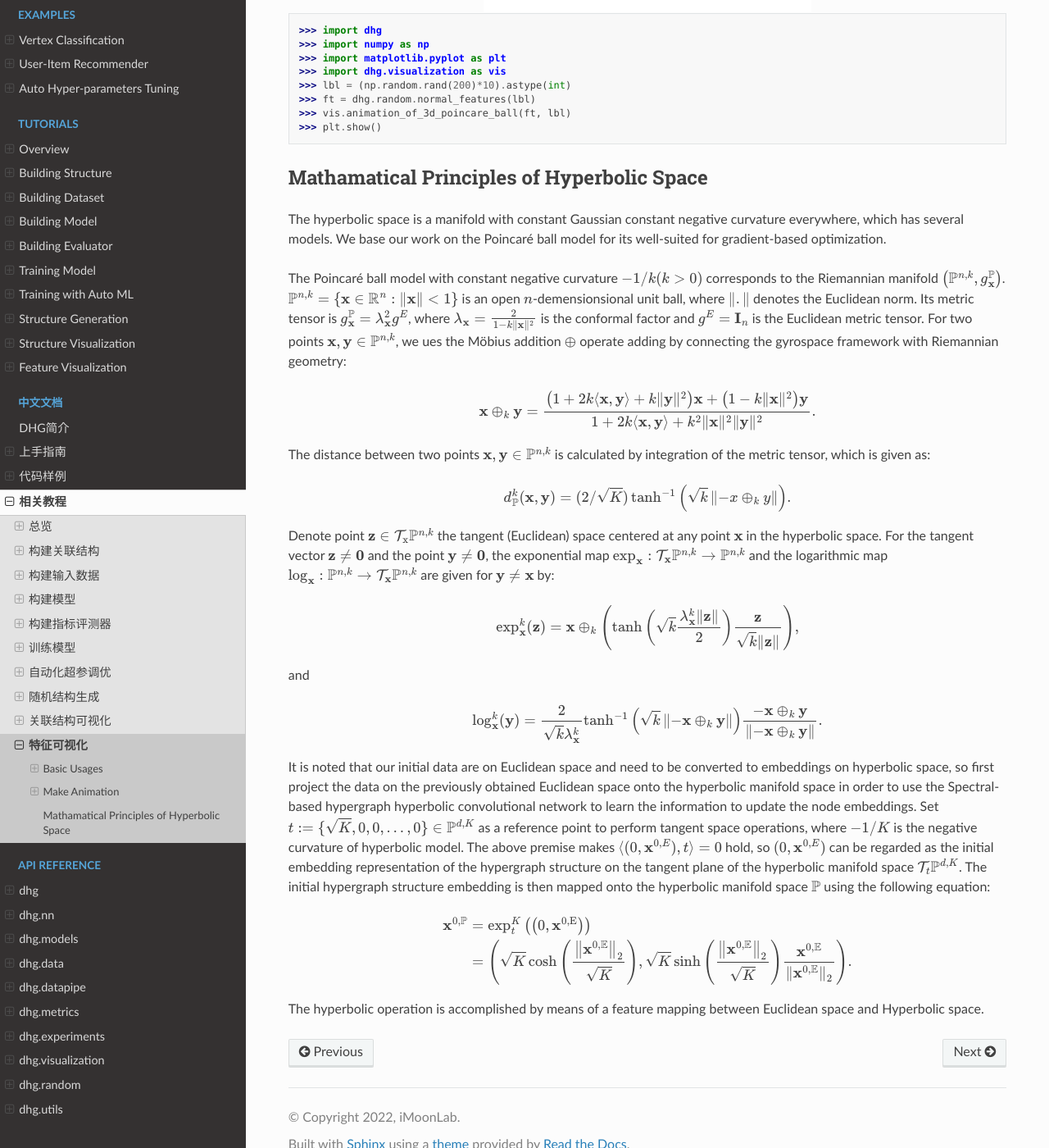
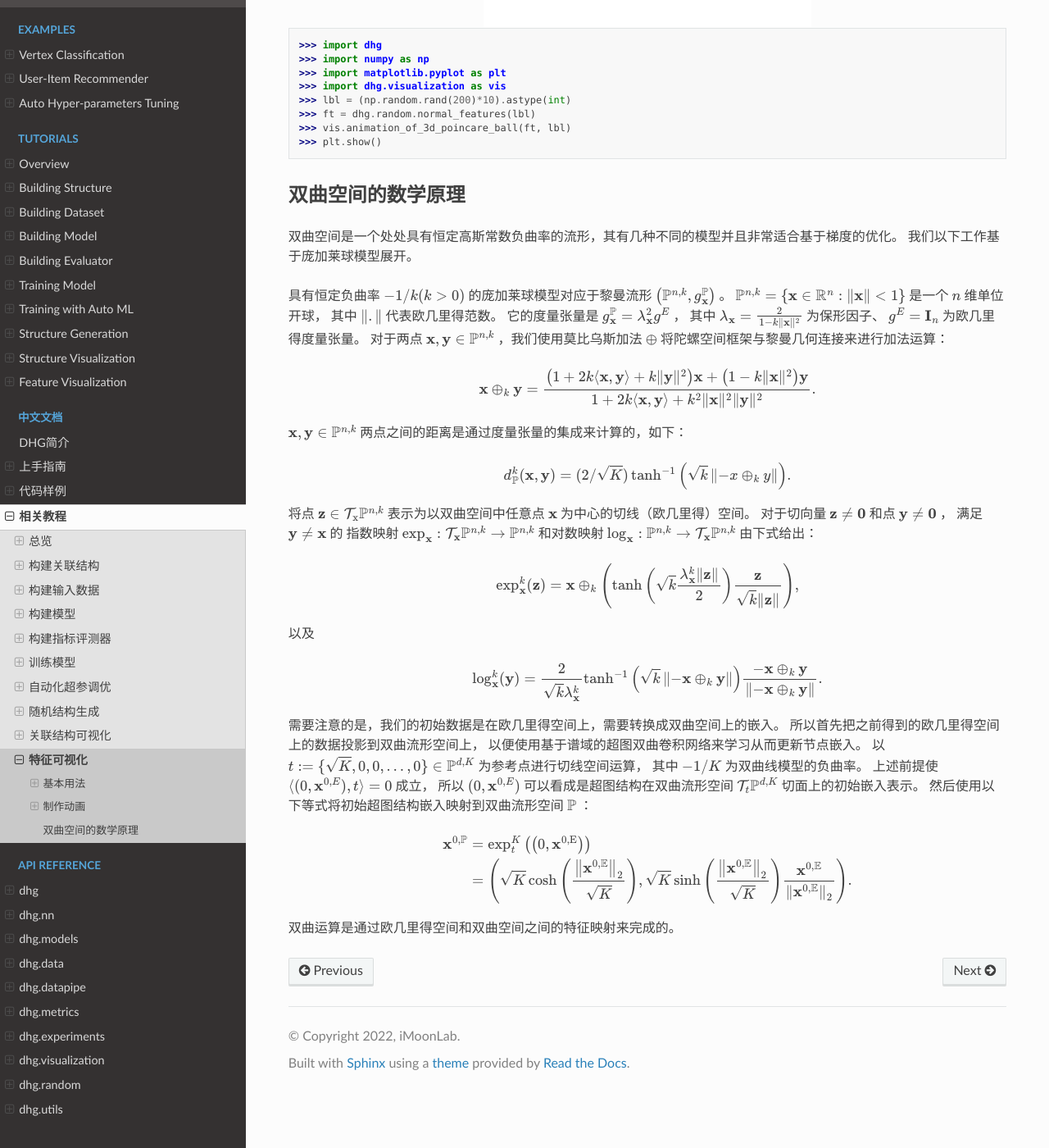
Before and after one commit to iMoonLab/DeepHypergraph, a Sphinx documentation site: the page built from docs/source/zh/tutorial/vis_feature.rst, in a window 1280 px wide and 1400 px high, scrolled down 3065 px. Shown: the whole window at 82% size. Built offline with Sphinx 7.4.7 and the Read the Docs theme 2.0.0, drawn with Linux system fonts in a browser that asks for light colours; some of the changed text lies outside the part shown.

Commit message:
Update vis_feature.rst

```diff
--- a/docs/source/zh/tutorial/vis_feature.rst
+++ b/docs/source/zh/tutorial/vis_feature.rst
@@ -7,19 +7,19 @@
     - 翻译：颜杰龙
     - 校对: `丰一帆 <https://fengyifan.site/>`_
 
-Basic Usages
+基本用法
 ---------------
-DHG provides an interface to visualize the distribution of feaures:
+DHG提供了一种简单的接口来可视化特征分布：
 
-1. Input the features and lable (optional);
-2. Specify parameters (*i.e.*, `the dimensionality of the visualisation`, `point size`, `color` and `the method of dimensionality reduction`);
-3. Call ``plt.show()`` funtion to show the figure/animation.
+1. 输入特征及标签（可选的）；
+2. 指定参数 (*例如*, `可视化的维度`, `顶点大小`, `颜色` 和 `降维方法`);
+3. 调用 ``plt.show()`` 函数显示图片/动画。
 
 
-.. note:: The ``plt`` is short for ``matplotlib.pyplot`` module.
+.. note:: ``plt`` 为 ``matplotlib.pyplot`` 模块的缩写。
 
 
-Visualization of Features in Euclidean Space
+在欧几里得空间中进行特征可视化
 ^^^^^^^^^^^^^^^^^^^^^^^^^^^^^^^^^^^^^^^^^^^^^^^^^^^^
 
 .. image:: ../../_static/img/vis_ft_euclidean.png
@@ -40,7 +40,7 @@ Visualization of Features in Euclidean Space
     >>> plt.show()
 
 
-Visualization of Features in Poincare Space
+在庞加莱空间中进行特征可视化
 ^^^^^^^^^^^^^^^^^^^^^^^^^^^^^^^^^^^^^^^^^^^^^^^^^^^^
 
 .. image:: ../../_static/img/vis_ft_poincare.png
@@ -61,12 +61,11 @@ Visualization of Features in Poincare Space
     >>> plt.show()
 
 
-Make Animation
+制作动画
 -------------------------
+我们提供了制作 3D 旋转动画来可视化特征的函数。
 
-We provide functions to make 3D rotation animation for feature visualization.
-
-Rotating Visualization of Features in Euclidean Space
+欧几里得空间中特征的旋转可视化
 ^^^^^^^^^^^^^^^^^^^^^^^^^^^^^^^^^^^^^^^^^^^^^^^^^^^^^^^^
 
 .. image:: ../../_static/img/vis_ft_euclidean_ani.png
@@ -100,7 +99,7 @@ Rotating Visualization of Features in Euclidean Space
             ft, save_dir, d, label, reduce_method=low_demen_method, auto_play=show_method
         )
 
-Rotating Visualization of Features in Poincare Space
+庞加莱空间中特征的旋转可视化
 ^^^^^^^^^^^^^^^^^^^^^^^^^^^^^^^^^^^^^^^^^^^^^^^^^^^^^^^
 
 .. image:: ../../_static/img/vis_ft_poincare_ani.png
@@ -136,56 +135,54 @@ Rotating Visualization of Features in Poincare Space
 
 
 
-Mathamatical Principles of Hyperbolic Space
+双曲空间的数学原理
 --------------------------------------------------
 
-The hyperbolic space is a manifold with constant Gaussian constant negative curvature everywhere,
-which has several models. We base our work on the Poincaré ball model for its well-suited for gradient-based optimization.
+双曲空间是一个处处具有恒定高斯常数负曲率的流形，其有几种不同的模型并且非常适合基于梯度的优化。
+我们以下工作基于庞加莱球模型展开。
 
-The Poincaré ball model with constant negative curvature :math:`-1 / k(k>0)` corresponds to the
-Riemannian manifold
-:math:`\left(\mathbb{P}^{n,k},  g_{\mathbf{x}}^{\mathbb{P}}\right)`.
-:math:`\mathbb{P}^{n,k} = \left\{\mathbf{x} \in \mathbb{R}^{n}: \| \mathbf{x}\|<1 \right\}` is an open :math:`n`-demensionsional unit ball,
-where :math:`\|. \|` denotes the Euclidean norm. Its metric tensor is :math:`g_{\mathbf{x}}^{\mathbb{P}} = \lambda_{\mathbf{x}}^{2} g^{E}`,
-where :math:`\lambda_{\mathbf{x}} = \frac{2} {1- k\|\mathbf{x}\|^{2} }` is the conformal factor and :math:`g^{E}=\mathbf{I}_{n}` is the Euclidean metric tensor.
-For two points :math:`\mathbf{x}, \mathbf{y} \in \mathbb{P}^{n,k}`, we ues the Möbius addition :math:`\oplus` operate adding
-by connecting the gyrospace framework with Riemannian geometry:
+具有恒定负曲率 :math:`-1 / k(k>0)` 的庞加莱球模型对应于黎曼流形 :math:`\left(\mathbb{P}^{n,k},  g_{\mathbf{x}}^{\mathbb{P}}\right)` 。
+:math:`\mathbb{P}^{n,k} = \left\{\mathbf{x} \in \mathbb{R}^{n}: \| \mathbf{x}\|<1 \right\}` 是一个 :math:`n` 维单位开球，
+其中 :math:`\|. \|` 代表欧几里得范数。
+它的度量张量是 :math:`g_{\mathbf{x}}^{\mathbb{P}} = \lambda_{\mathbf{x}}^{2} g^{E}` ，
+其中 :math:`\lambda_{\mathbf{x}} = \frac{2} {1- k\|\mathbf{x}\|^{2} }` 为保形因子、 :math:`g^{E}=\mathbf{I}_{n}` 为欧几里得度量张量。
+对于两点 :math:`\mathbf{x}, \mathbf{y} \in \mathbb{P}^{n,k}` ，我们使用莫比乌斯加法 :math:`\oplus` 将陀螺空间框架与黎曼几何连接来进行加法运算：
 
 .. math::
 
     \mathbf{x} \oplus_{k} \mathbf{y} =\frac{\left(1+2k\langle\mathbf{x}, \mathbf{y}\rangle+k\|\mathbf{y}\|^{2}\right) \mathbf{x}+\left(1-k\|\mathbf{x}\|^{2}\right) \mathbf{y}}{1+2k\langle\mathbf{x}, \mathbf{y}\rangle+k^{2}\|\mathbf{x}\|^{2}\|\mathbf{y}\|^{2}} .
 
-The distance between two points :math:`\mathbf{x}, \mathbf{y} \in \mathbb{P}^{n,k}` is calculated by integration of the metric tensor, which is given as:
+:math:`\mathbf{x}, \mathbf{y} \in \mathbb{P}^{n,k}` 两点之间的距离是通过度量张量的集成来计算的，如下：
 
 .. math::
 
     d_{\mathbb{P}}^{k} (\mathbf{x}, \mathbf{y}) = (2 / \sqrt{K}) \tanh ^{-1}\left(\sqrt{k}\left\|-x \oplus_{k} y\right\|\right) .
 
 
-Denote point :math:`\mathbf{z} \in \mathcal{T}_{\mathrm{x}} \mathbb{P}^{n,k}` the tangent (Euclidean) space centered at any point :math:`\mathbf{x}` in the hyperbolic space.
-For the tangent vector :math:`\mathbf{z} \neq \mathbf{0}` and the point :math:`\mathbf{y} \neq \mathbf{0}`,
-the exponential map :math:`\exp _{\mathbf{x}}: \mathcal{T}_{\mathbf{x}} \mathbb{P}^{n,k} \rightarrow \mathbb{P}^{n,k}` and
-the logarithmic map :math:`\log_{\mathbf{x}}: \mathbb{P}^{n,k} \rightarrow \mathcal{T}_{\mathbf{x}} \mathbb{P}^{n,k}` are given for
-:math:`\mathbf{y} \neq \mathbf{x}` by:
+将点 :math:`\mathbf{z} \in \mathcal{T}_{\mathrm{x}} \mathbb{P}^{n,k}` 表示为以双曲空间中任意点 :math:`\mathbf{x}` 为中心的切线（欧几里得）空间。
+对于切向量 :math:`\mathbf{z} \neq \mathbf{0}` 和点 :math:`\mathbf{y} \neq \mathbf{0}` ，
+满足 :math:`\mathbf{y} \neq \mathbf{x}` 的
+指数映射 :math:`\exp _{\mathbf{x}}: \mathcal{T}_{\mathbf{x}} \mathbb{P}^{n,k} \rightarrow \mathbb{P}^{n,k}`
+和对数映射 :math:`\log_{\mathbf{x}}: \mathbb{P}^{n,k} \rightarrow \mathcal{T}_{\mathbf{x}} \mathbb{P}^{n,k}` 由下式给出：
 
 .. math::
 
     \exp _{\mathbf{x}}^{k}(\mathbf{z})=\mathbf{x} \oplus_{k}\left(\tanh \left(\sqrt{k} \frac{\lambda_{\mathbf{x}}^{k}\|\mathbf{z}\|}{2}\right) \frac{\mathbf{z}}{\sqrt{k}\|\mathbf{z}\|}\right),
 
-and
+以及
 
 .. math::
 
     \log _{\mathbf{x}}^{k}(\mathbf{y})=\frac{2}{\sqrt{k} \lambda_{\mathbf{x}}^{k}} \tanh ^{-1}\left(\sqrt{k}\left\|-\mathbf{x} \oplus_{k} \mathbf{y}\right\|\right) \frac{-\mathbf{x} \oplus_{k} \mathbf{y}}{\left\|-\mathbf{x} \oplus_{k} \mathbf{y}\right\|} .
 
-It is noted that our initial data are on Euclidean space and need to be converted to embeddings on hyperbolic space, so first project the data on the previously obtained Euclidean space onto the hyperbolic manifold space
-in order to use the Spectral-based hypergraph hyperbolic convolutional network to learn the information to update the node embeddings.
-Set :math:`t:=\{\sqrt{K}, 0, 0, \dots, 0\}\in\mathbb{P}^{d, K}` as a reference point to perform tangent space operations,
-where :math:`-1/K` is the negative curvature of hyperbolic model.
-The above premise makes :math:`\langle(0, \mathbf{x}^{0, E}), t\rangle=0` hold,
-so :math:`(0, \mathbf{x}^{0, E})` can be regarded as the initial embedding representation of the hypergraph structure on the tangent plane
-of the hyperbolic manifold space :math:`\mathcal{T}_t\mathbb{P}^{d, K}`. The initial hypergraph structure embedding is
-then mapped onto the hyperbolic manifold space :math:`\mathbb{P}` using the following equation:
+需要注意的是，我们的初始数据是在欧几里得空间上，需要转换成双曲空间上的嵌入。
+所以首先把之前得到的欧几里得空间上的数据投影到双曲流形空间上，
+以便使用基于谱域的超图双曲卷积网络来学习从而更新节点嵌入。
+以 :math:`t:=\{\sqrt{K}, 0, 0, \dots, 0\}\in\mathbb{P}^{d, K}` 为参考点进行切线空间运算，
+其中 :math:`-1/K` 为双曲线模型的负曲率。
+上述前提使 :math:`\langle(0, \mathbf{x}^{0, E}), t\rangle=0` 成立，
+所以 :math:`(0, \mathbf{x}^{0, E})` 可以看成是超图结构在双曲流形空间 :math:`\mathcal{T}_t\mathbb{P}^{d, K}` 切面上的初始嵌入表示。
+然后使用以下等式将初始超图结构嵌入映射到双曲流形空间 :math:`\mathbb{P}` ：
 
 .. math::
 
@@ -193,4 +190,4 @@ then mapped onto the hyperbolic manifold space :math:`\mathbb{P}` using the foll
     &=\left(\sqrt{K} \cosh \left(\frac{\left\|\mathbf{x}^{0, \mathbb{E}}\right\|_{2}}{\sqrt{K}}\right),
     \sqrt{K} \sinh \left(\frac{\left\|\mathbf{x}^{0, \mathbb{E}}\right\|_{2}}{\sqrt{K}}\right) \frac{\mathbf{x}^{0, \mathbb{E}}}{\left\|\mathbf{x}^{0, \mathbb{E}}\right\|_{2}}\right).
 
-The hyperbolic operation is accomplished by means of a feature mapping between Euclidean space and Hyperbolic space.
+双曲运算是通过欧几里得空间和双曲空间之间的特征映射来完成的。
```
Also changed, not shown: docs/source/tutorial/vis_feature.rst (+4 -4 lines).
